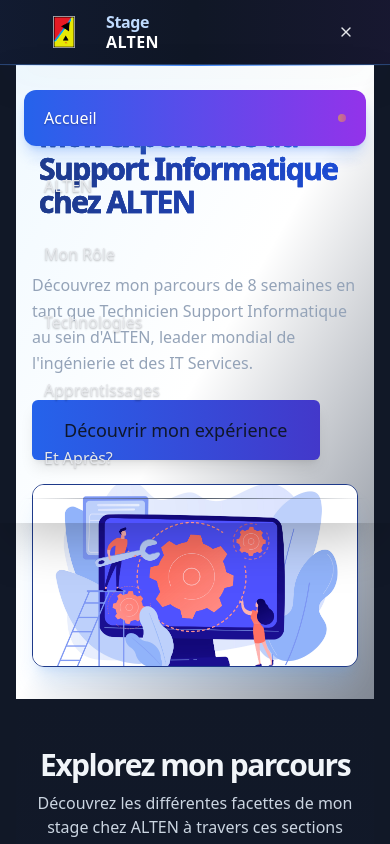
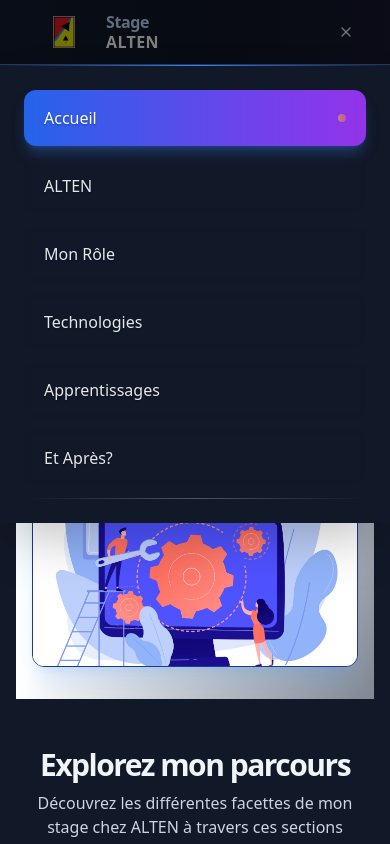
Before and after one commit to Joadm973/AltenBlog, a Next.js app: page / in a window 390 px wide. Both pictures are taken after a click on the button "Toggle menu". Shown: the top 844 px of the page. Built offline with nearby package versions, Linux system fonts and the light colour scheme; a web font is replaced by a local one.

Commit message:
Fix mobile navbar transparency and usability
- Replace semi-transparent background (bg-gray-900/98) with opaque (bg-gray-900)
- Add z-50 class to ensure proper layering
- Add dark overlay that closes menu when clicked outside
- Improve mobile navigation readability and user experience

```diff
--- a/components/navbar.tsx
+++ b/components/navbar.tsx
@@ -107,7 +107,7 @@ export default function Navbar() {
         </Button>
       </div>
       {/* Menu mobile animé */}
-      <div        className={`absolute top-full left-0 w-full bg-gray-900/98 backdrop-blur-xl border-t border-blue-500/30 shadow-2xl transition-all duration-elegant ease-elegant md:hidden ${
+      <div        className={`absolute top-full left-0 w-full bg-gray-900 backdrop-blur-xl border-t border-blue-500/30 shadow-2xl transition-all duration-elegant ease-elegant md:hidden z-50 ${
           mobileMenuOpen
             ? "max-h-[600px] opacity-100 translate-y-0"
             : "max-h-0 opacity-0 -translate-y-4 overflow-hidden"
@@ -137,12 +137,19 @@ export default function Navbar() {
                   )}
                 </Link>
               )
-            })}
-            {/* Séparateur avec gradient */}
+            })}            {/* Séparateur avec gradient */}
             <div className="my-4 h-px bg-gradient-to-r from-transparent via-gray-600 to-transparent" />
           </div>
         </div>
       </div>
+
+      {/* Overlay sombre pour fermer le menu mobile */}
+      {mobileMenuOpen && (
+        <div
+          className="fixed inset-0 bg-black/50 z-40 md:hidden"
+          onClick={() => setMobileMenuOpen(false)}
+        />
+      )}
     </header>
   )
 }
```
